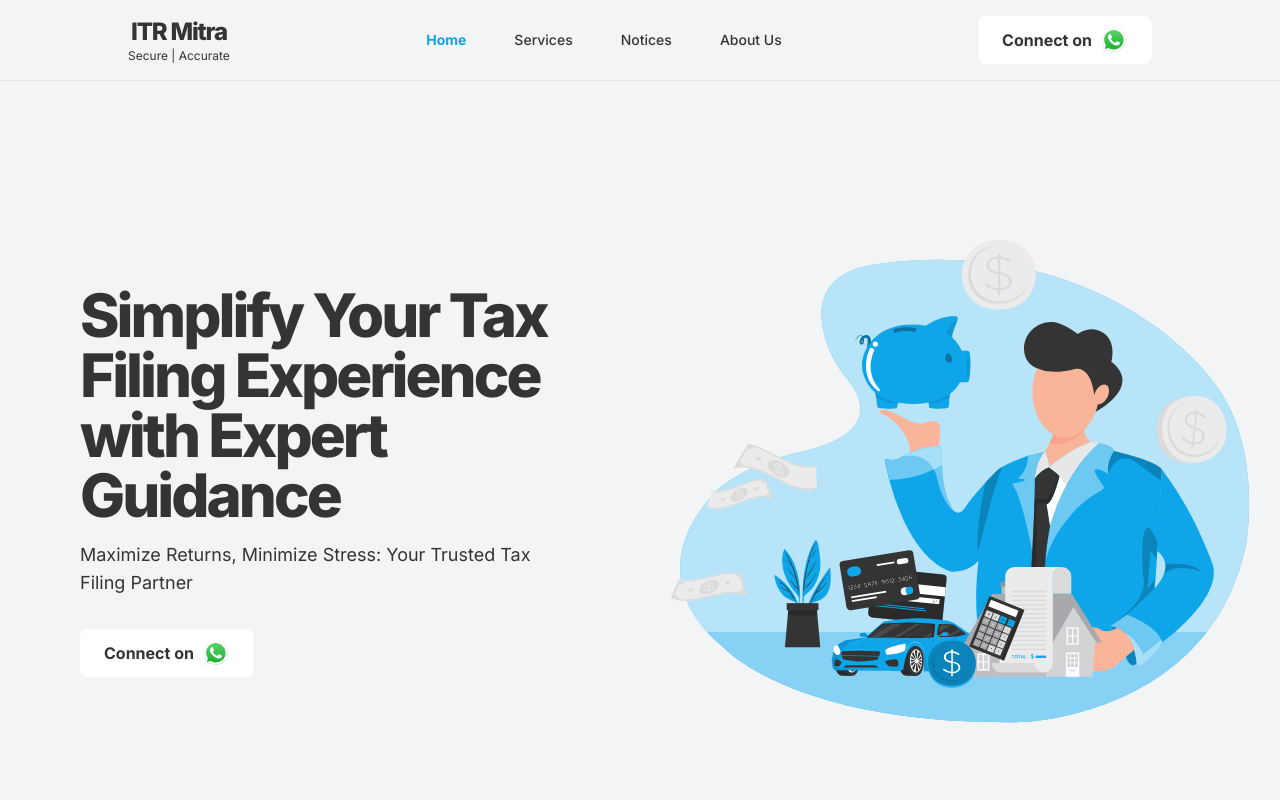
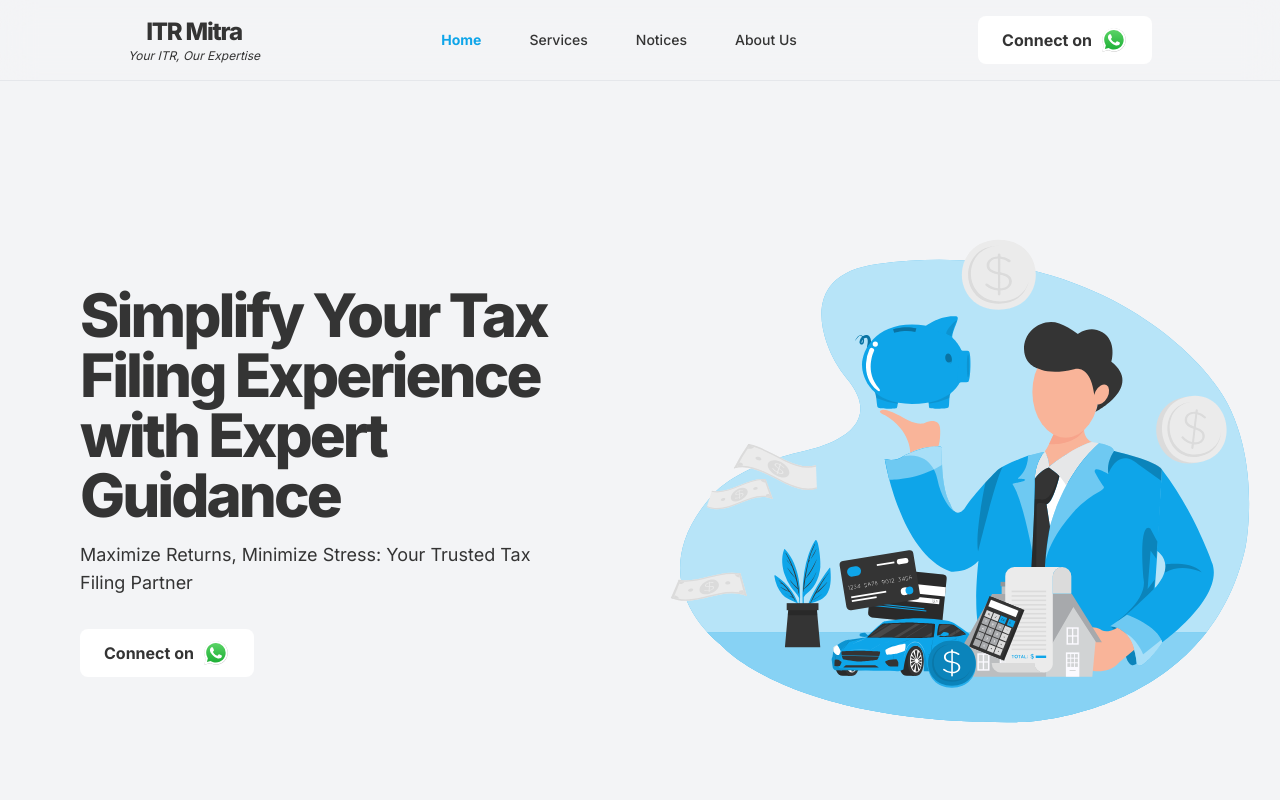
Before and after one commit to itrmitra/itrmitra, a Next.js app: page / in a window 1280 px wide. Shown: the top 800 px of the page. Built offline with nearby package versions, Linux system fonts and the light colour scheme.

Commit message:
change tagling in logo

```diff
--- a/src/components/logo.tsx
+++ b/src/components/logo.tsx
@@ -4,7 +4,7 @@ export function Logo() {
     return (
         <Link href="/" className="flex flex-col items-center justify-center">
             <h1 className="text-2xl font-extrabold tracking-tighter">ITR Mitra</h1>
-            <p className="text-xs">Secure | Accurate</p>
+            <p className="text-xs italic">Your ITR, Our Expertise</p>
         </Link>
     )
 }
```
